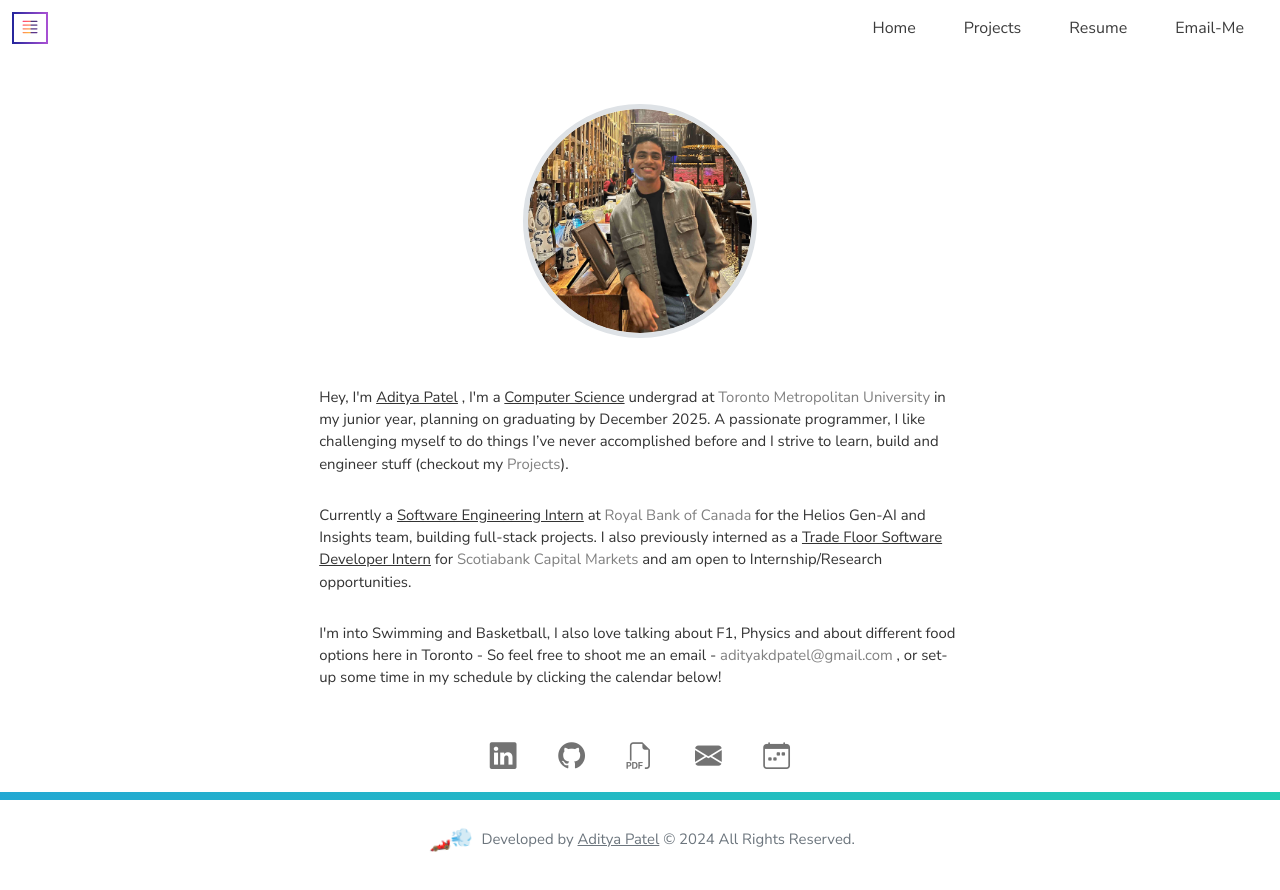
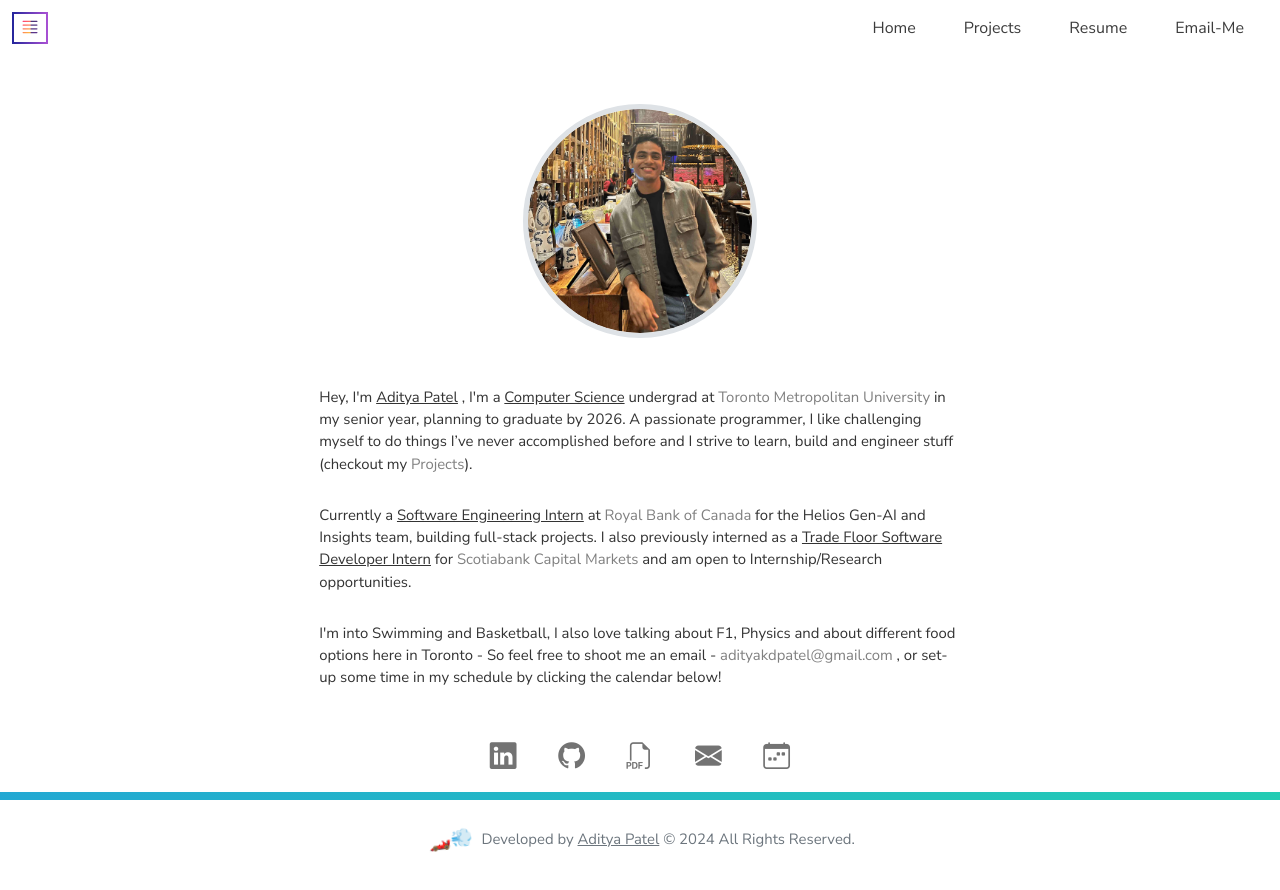
Before and after one commit to thisisadityapatel/aditya-patel.com, a Next.js app: page / in a window 1280 px wide. Shown: the top 890 px of the page. Built offline with nearby package versions, Linux system fonts and the light colour scheme; no server answers.

Commit message:
minor changes

```diff
--- a/src/pages/index.js
+++ b/src/pages/index.js
@@ -46,7 +46,7 @@ export default function Home() {
             <img src="/introImage-compressed.jpg" alt={"Aditya Patel Profile Picture"} className="introProfileImage border border-5 rounded-circle"/>
         </div>
         <p>
-            {"Hey, I'm"} <span style={{textDecoration: "underline"}}>{"Aditya Patel"}</span> {", I'm a "} <span style={{textDecoration: "underline"}}>{"Computer Science"}</span> {" undergrad at"} <Link href="https://www.torontomu.ca/about/" target='_blank' className="introLink hover-underline-animation">Toronto Metropolitan University</Link> {"in my junior year, planning on graduating by December 2025. A passionate programmer, I like challenging myself to do things I’ve never accomplished before and I strive to learn, build and engineer stuff (checkout my "} <Link className="introLink hover-underline-animation" href="./misc">{"Projects"}</Link>{")."}
+            {"Hey, I'm"} <span style={{textDecoration: "underline"}}>{"Aditya Patel"}</span> {", I'm a "} <span style={{textDecoration: "underline"}}>{"Computer Science"}</span> {" undergrad at"} <Link href="https://www.torontomu.ca/about/" target='_blank' className="introLink hover-underline-animation">Toronto Metropolitan University</Link> {"in my senior year, planning to graduate by 2026. A passionate programmer, I like challenging myself to do things I’ve never accomplished before and I strive to learn, build and engineer stuff (checkout my "} <Link className="introLink hover-underline-animation" href="./misc">{"Projects"}</Link>{")."}
         </p>
         <p>
             {"Currently a "} <span style={{textDecoration: "underline"}}>{"Software Engineering Intern"}</span> {" at "}
@@ -64,7 +64,7 @@ export default function Home() {
           }
         </div>
         <div className="text-secondary text-center mt-5 mb-5">
-        <span style={{fontSize: "120%"}} className="wave mx-1">🏎️💨 </span>{` Developed by`} <Link href="https://www.linkedin.com/in/thisisadityapatel/" style={{textDecoration:"underline"}} className='text-secondary'>Aditya Patel</Link> {`© ${current_Date.getFullYear()} All Rights Reserved.`}
+          <span style={{fontSize: "120%"}} className="wave mx-1">🏎️💨 </span>{` Developed by`} <Link href="https://www.linkedin.com/in/thisisadityapatel/" style={{textDecoration:"underline"}} className='text-secondary'>Aditya Patel</Link> {`© ${current_Date.getFullYear()} All Rights Reserved.`}
         </div>
       </div>
       <footer></footer>
```
